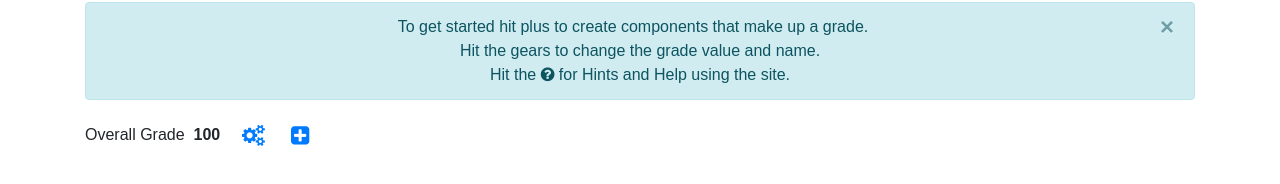
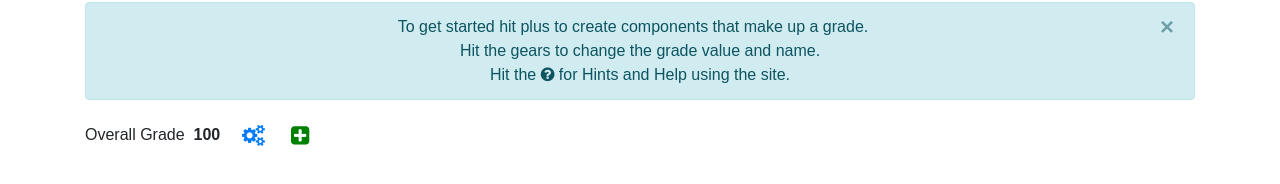
Before and after one commit to DanTheManGude/Grade-Calculator, a React (Create React App) app: page / in a window 1280 px wide. Shown: the part 156-340 px from the top of the page. Built offline with nearby package versions, Linux system fonts and the light colour scheme.

Commit message:
changed color of add grade button

```diff
--- a/src/components/Grade.js
+++ b/src/components/Grade.js
@@ -78,6 +78,8 @@ export class Grade extends React.Component {
         var rootStyle = this.props.state.id === 0 ? {display: 'none'} : {};
         //determines if the grade is a leaf or parent of other grades
         var leafStyle = this.props.state.grades.length > 0 ? {} : {display: 'none'};
+        //color of the add grade button
+        var addStyle = {color : 'green'};
         return(
             <div>
                 <span>
@@ -99,7 +101,7 @@ export class Grade extends React.Component {
                     </button>
                     {/*provoks the addition of a new grade as a child of the current*/}
                     <button
-                        className="btn btn-link" onClick={this.handleAdd}><i className="fa fa-plus-square fa-lg" aria-hidden="true"></i>
+                        className="btn btn-link" onClick={this.handleAdd}><i className="fa fa-plus-square fa-lg" aria-hidden="true" style={addStyle}></i>
                     </button>
                     {/*outer shell of the editing modal*/}
                     <div className="modal fade" id="EditModal" role="dialog">
```
